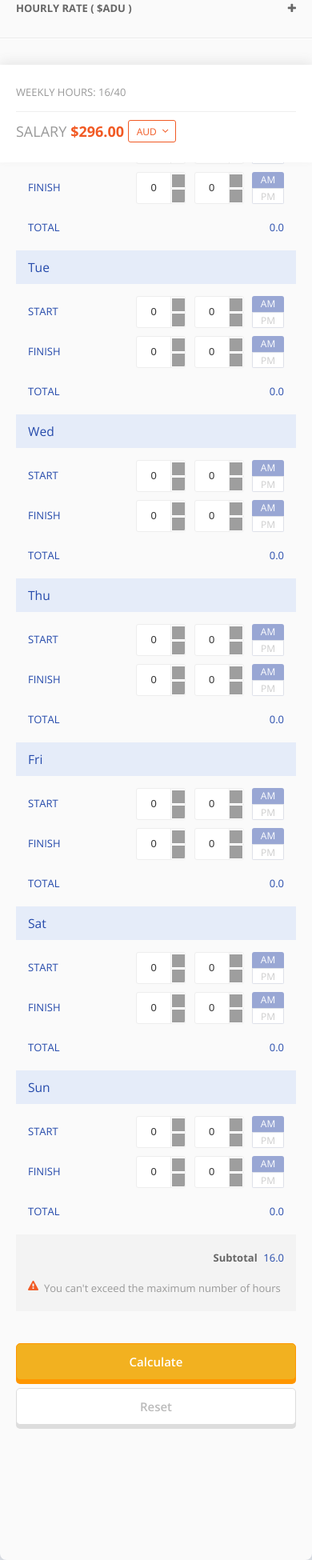
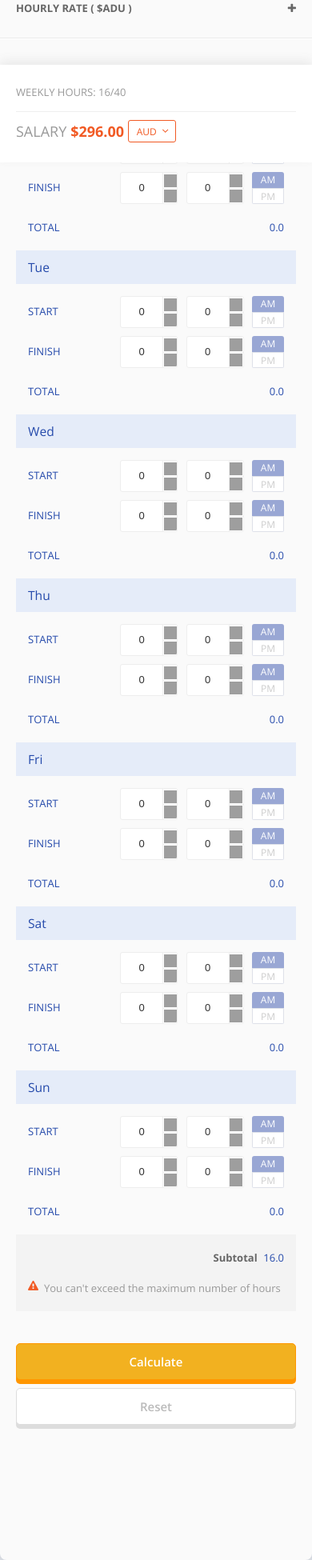
Before and after one commit to waterwaltz/meStudent, a PHP site: page / in a window 390 px wide. Shown: the part 641-2591 px from the top of the page at 80% size. Run offline with PHP 8.4, Linux system fonts and the light colour scheme; some libraries are stand-ins or nearby versions; grey boxes are pictures that could not be loaded.

Commit message:
Add files via upload

```diff
--- a/theme/tw/css/css.css
+++ b/theme/tw/css/css.css
@@ -172,11 +172,16 @@ label.ampm-switch .toggle-button:before {display: block;width: 38px;height: 18px
 	.time_tb th{display: none;}
 	.time_tb tr:nth-child(2n+1){background: #fafafa;}
 
+	.time_tb input.spinner{width: 70px;}
 	.ui-spinner{margin-right: 7px;}
 
 	.total_num .right{display: block;float: none;text-align: right;}
 	.subtotal + span{margin-right: 0;}
 	.warning{display: block;float: none;text-align: left;}
+}
+
+@media(max-width:380px){
+	.time_tb input.spinner{width: 60px;}
 }
 
 input[type=number]::-webkit-outer-spin-button,
```
